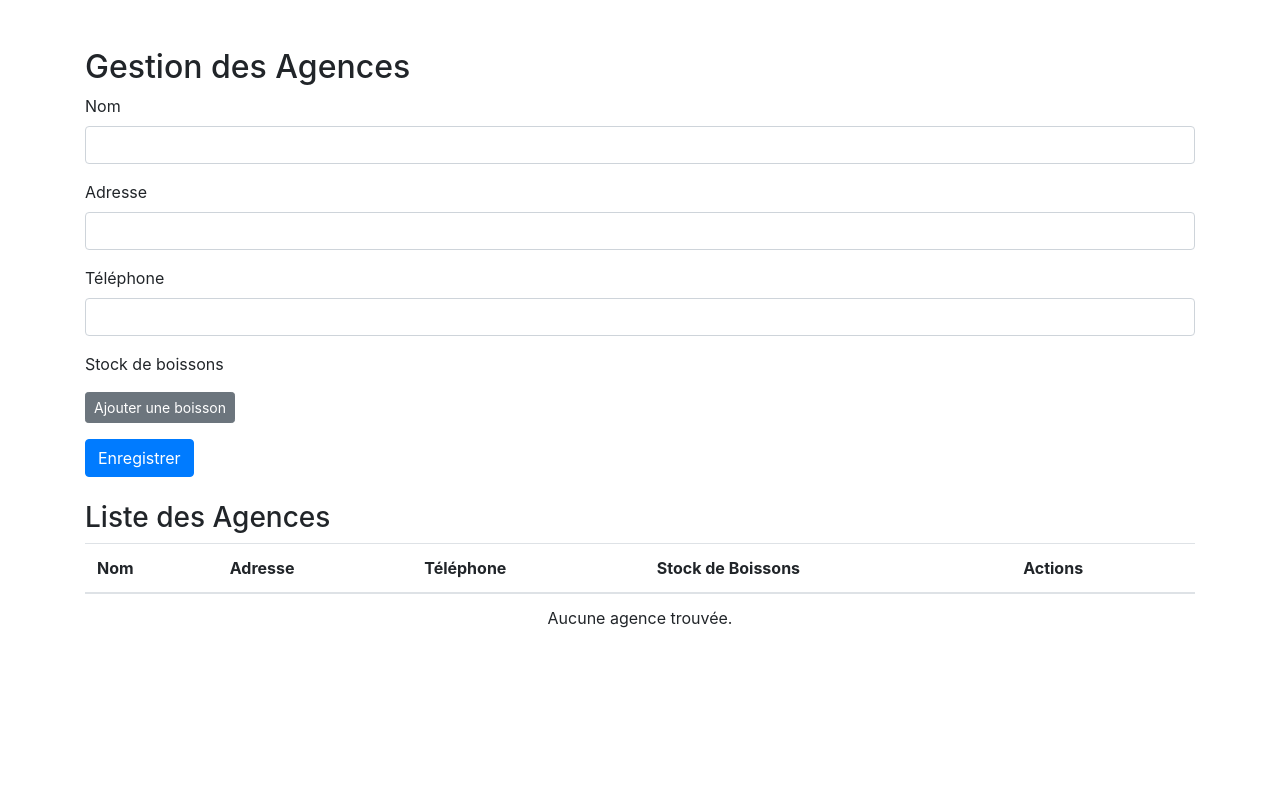
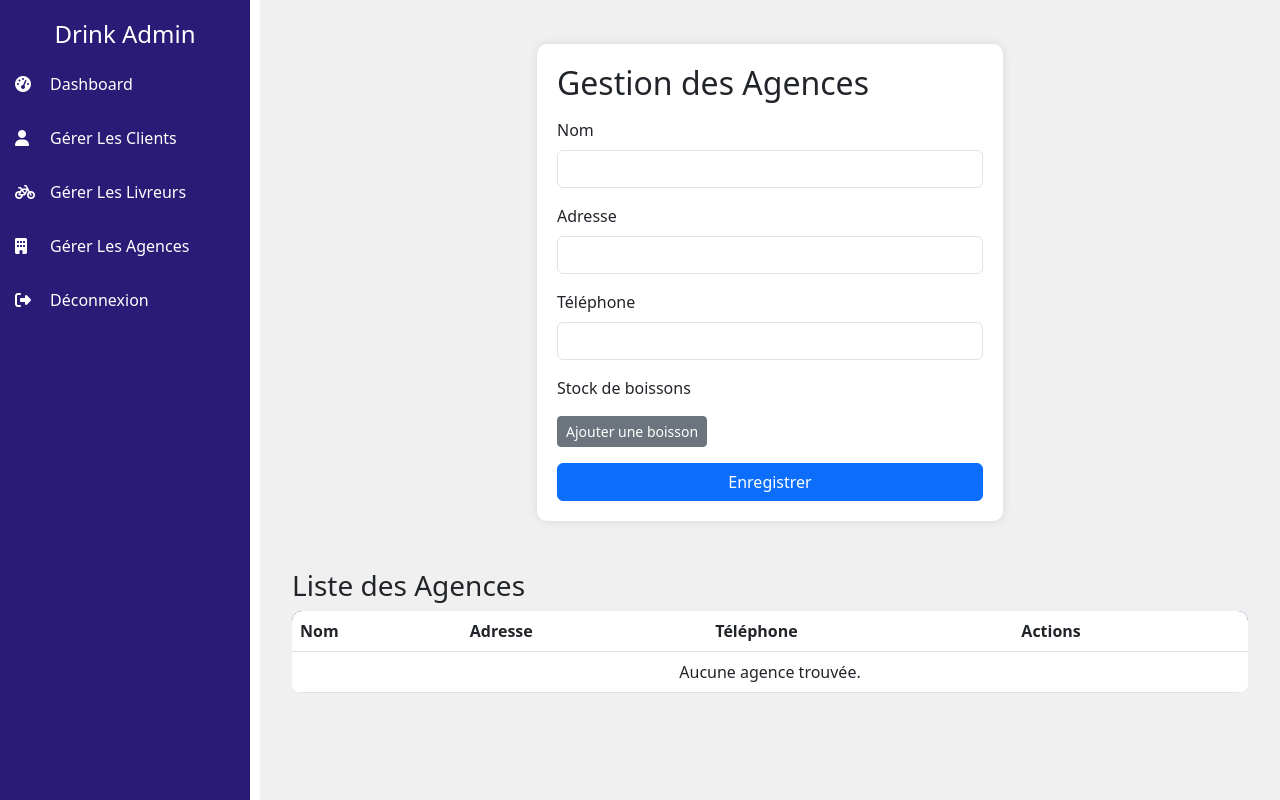
Before and after one commit to Isaac0524/Drink-Shop, a Flask app: page /Agences/gestion_agences in a window 1280 px wide. Run offline with Flask 3, Linux system fonts and the light colour scheme; data that the repository does not hold is empty; some libraries are stand-ins or nearby versions.

Commit message:
new changes

```diff
--- a/templates/agences/agences.html
+++ b/templates/agences/agences.html
@@ -4,52 +4,182 @@
     <meta charset="UTF-8">
     <meta name="viewport" content="width=device-width, initial-scale=1.0">
     <title>Gestion des Agences</title>
-  <link rel="stylesheet" href="https://maxcdn.bootstrapcdn.com/bootstrap/4.0.0/css/bootstrap.min.css">
+
+    <!-- Bootstrap CSS -->
+    <link href="https://cdn.jsdelivr.net/npm/bootstrap@5.3.0/dist/css/bootstrap.min.css" rel="stylesheet">
+    <!-- jQuery -->
+    <script src="https://code.jquery.com/jquery-3.6.0.min.js"></script>
+    <!-- Font Awesome -->
+    <link rel="stylesheet" href="https://cdnjs.cloudflare.com/ajax/libs/font-awesome/6.4.2/css/all.min.css">
+
     <style>
-    .boisson-row { margin-bottom: 10px; }
+        /* Sidebar */
+        .sidebar {
+            width: 250px;
+            height: 100vh;
+            background-color: #2A1B76; /* Bleu foncé */
+            position: fixed;
+            top: 0;
+            left: 0;
+            padding-top: 20px;
+            color: white;
+        }
+
+        .sidebar a {
+            padding: 15px;
+            display: flex;
+            align-items: center;
+            text-decoration: none;
+            color: white;
+            font-size: 16px;
+            transition: 0.3s;
+        }
+
+        .sidebar a:hover {
+            background: #FFFFFF33;
+            border-radius: 10px;
+        }
+
+        .sidebar .active {
+            background: white;
+            color: #2A1B76;
+            border-radius: 10px;
+        }
+
+        .sidebar a i {
+            width: 25px;
+            margin-right: 10px;
+        }
+
+        /* Contenu principal */
+        .content {
+            margin-left: 260px; /* Laisse de l'espace pour la sidebar */
+            padding: 20px;
+            background-color: #f0f0f0; /* Fond gris clair */
+            min-height: 100vh; /* S'étend sur toute la hauteur */
+        }
+
+        /* Formulaire plus étroit et arrondi */
+        .form-container {
+            background-color: #ffffff;
+            padding: 20px;
+            border-radius: 10px; /* Bords arrondis */
+            box-shadow: 0 0 10px rgba(0,0,0,0.1); /* Légère ombre */
+        }
+
+        .form-control {
+            max-width: 100%;
+        }
+
+        /* Stylisation du tableau */
+        table {
+            border-radius: 10px;
+            overflow: hidden;
+            border-collapse: separate;
+            border-spacing: 0;
+            background-color: white;
+        }
+
+        table thead {
+            background-color: #2A1B76;
+            color: white;
+        }
+
+        table td, table th {
+            padding: 12px 15px;
+            text-align: left;
+        }
+
+        table tbody tr:hover {
+            background-color: #f1f1f1;
+        }
+
+        /* Bouton supprimer boisson */
+        .boisson-row .btn-danger {
+            margin-top: 5px;
+        }
     </style>
 </head>
 <body>
 
-<div class="container mt-5">
+    <!-- Sidebar -->
+    <div class="sidebar">
+        <h4 class="text-center">Drink Admin</h4>
+        <a href="{{ url_for('home') }}" class="{{ 'active' if request.endpoint == 'home' else '' }}">
+            <i class="fas fa-tachometer-alt"></i> Dashboard
+        </a>
+        <a href="{{ url_for('clients.clients_page') }}" class="{{ 'active' if request.endpoint == 'clients.clients_page' else '' }}">
+            <i class="fas fa-user"></i> Gérer Les Clients
+        </a>
+        <a href="{{ url_for('livreurs.livreur_page') }}">
+            <i class="fas fa-bicycle"></i> Gérer Les Livreurs
+        </a>
+        <a href="{{ url_for('agence_bp.gestionAgences') }}">
+            <i class="fas fa-building"></i> Gérer Les Agences
+        </a>
+        <a href="{{ url_for('logout') }}">
+            <i class="fas fa-sign-out-alt"></i> Déconnexion
+        </a>
+    </div>
+
+    <!-- Contenu principal -->
+    <div class="content">
+      <div class="container-fluid">
+
+        <!-- Formulaire en haut, centré -->
+        <div class="row justify-content-center">
+          <div class="col-md-6">
+            <div class="form-container mt-4">
               <h2>Gestion des Agences</h2>
-  <form id="agence-form">
+              <form id="agence-form" class="mt-3">
                 <input type="hidden" id="agence-id">
-    <div class="form-group">
-      <label for="agence-nom">Nom</label>
+
+                <div class="mb-3">
+                  <label for="agence-nom" class="form-label">Nom</label>
                   <input type="text" class="form-control" id="agence-nom" required>
                 </div>
-    <div class="form-group">
-      <label for="agence-adresse">Adresse</label>
+
+                <div class="mb-3">
+                  <label for="agence-adresse" class="form-label">Adresse</label>
                   <input type="text" class="form-control" id="agence-adresse" required>
                 </div>
-    <div class="form-group">
-      <label for="agence-telephone">Téléphone</label>
+
+                <div class="mb-3">
+                  <label for="agence-telephone" class="form-label">Téléphone</label>
                   <input type="text" class="form-control" id="agence-telephone" required>
                 </div>
 
-    <div class="form-group">
-      <label>Stock de boissons</label>
+                <div class="mb-3">
+                  <label class="form-label">Stock de boissons</label>
                   <div id="boissons-container"></div>
                   <button type="button" id="add-boisson" class="btn btn-secondary btn-sm mt-2">Ajouter une boisson</button>
                 </div>
 
-    <button type="submit" class="btn btn-primary">Enregistrer</button>
+                <button type="submit" class="btn btn-primary w-100">Enregistrer</button>
               </form>
+            </div>
+          </div>
+        </div>
 
-  <h3 class="mt-4">Liste des Agences</h3>
+        <!-- Liste des agences en dessous -->
+        <div class="row mt-5">
+          <div class="col-md-12">
+            <h3>Liste des Agences</h3>
             <table class="table">
               <thead>
                 <tr>
                   <th>Nom</th>
                   <th>Adresse</th>
                   <th>Téléphone</th>
-        <th>Stock de Boissons</th>
                   <th>Actions</th>
                 </tr>
               </thead>
               <tbody id="agences-list"></tbody>
             </table>
+          </div>
+        </div>
+
+      </div>
     </div>
 
 <script src="https://code.jquery.com/jquery-3.6.0.min.js"></script>
@@ -65,7 +195,6 @@
                   <td>${agence.nom}</td>
                   <td>${agence.adresse}</td>
                   <td>${agence.telephone}</td>
-                  <td>${(agence.stock_boissons || []).map(b => b.nom || "Inconnu").join(', ')}</td>
                   <td>
                     <button class="btn btn-warning btn-sm" onclick="editAgence('${agence.id}')">Modifier</button>
                     <button class="btn btn-danger btn-sm" onclick="deleteAgence('${agence.id}')">Supprimer</button>
--- a/templates/main.html
+++ b/templates/main.html
@@ -44,7 +44,7 @@
                 </li>
 
                 <li>
-                    <a href="#">
+                    <a href="{{ url_for('livreurs.livreur_page') }}">
                         <span class="icon">
                             <ion-icon name="bicycle-outline"></ion-icon> <!-- Gestion des livreurs -->
                         </span>
```
Also changed, not shown: models/livreur.py (+10 -0 lines), routes/livreurs.py (+9 -6 lines), templates/Livreurs/livreur.html (added, +125 -0 lines), templates/clients/index.html (+90 -76 lines). Lines whose indentation alone changed are shown as unchanged.
